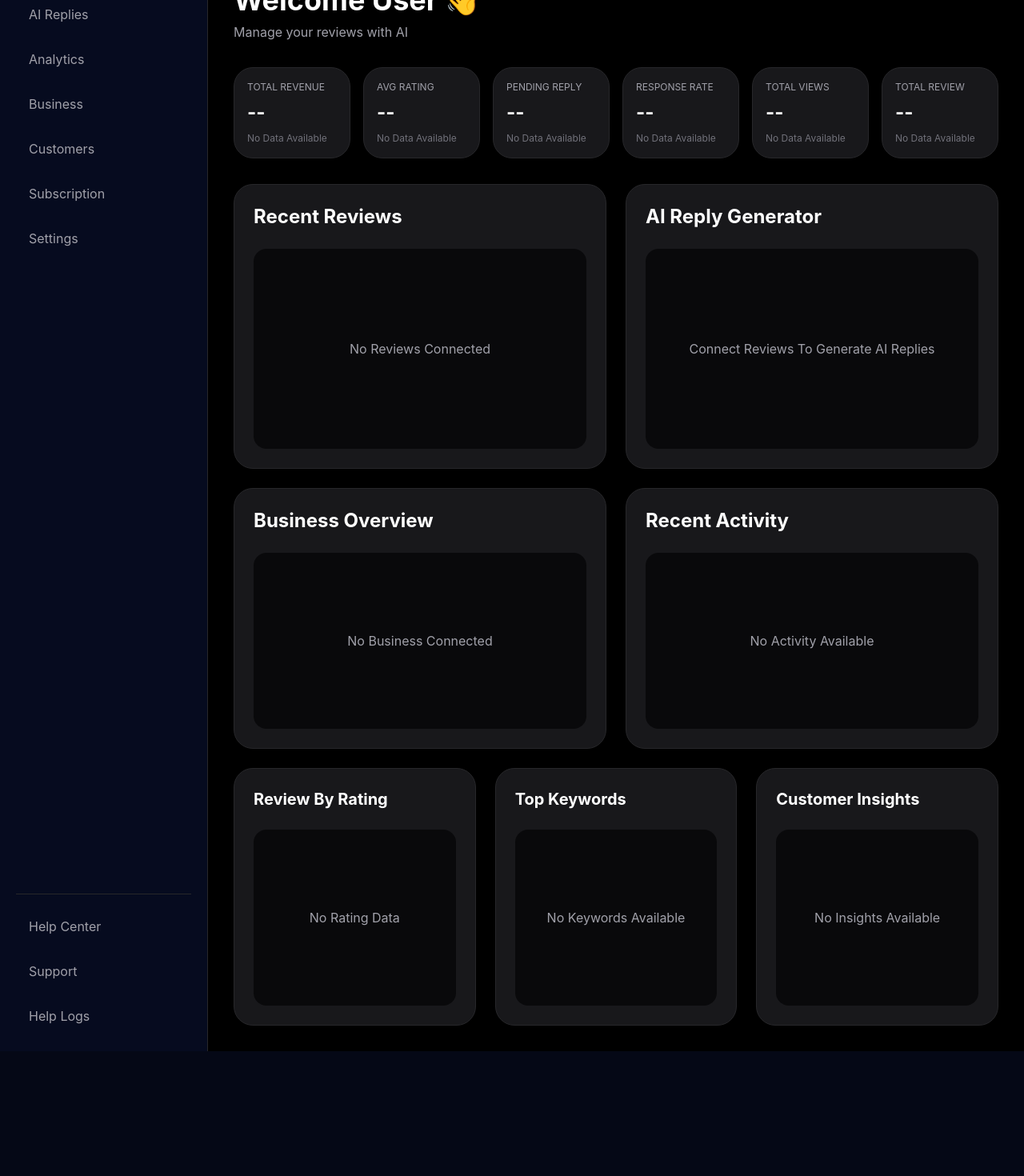
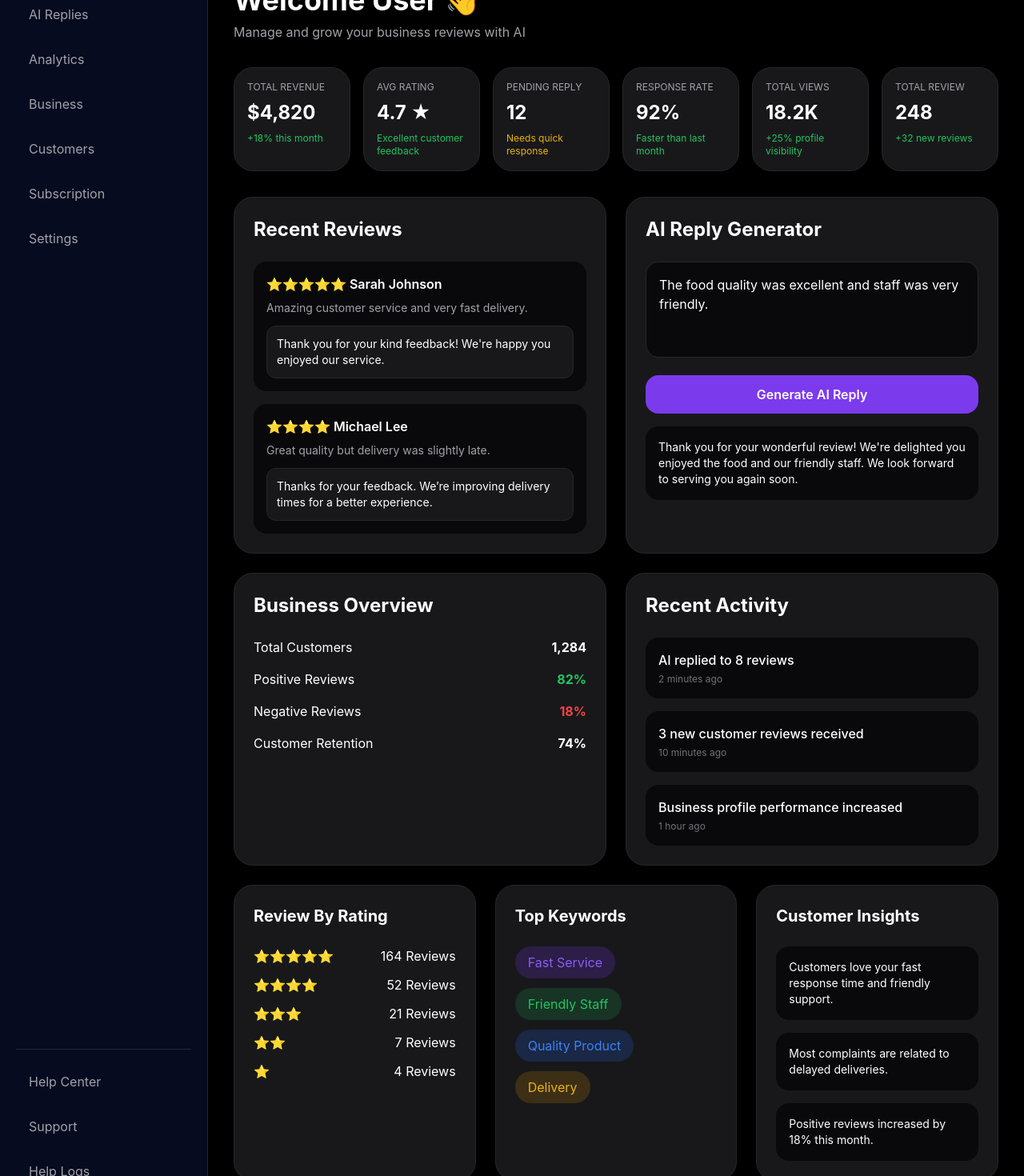
Before and after one commit to afnankhan123456/reviewreply-ai, a Next.js app: page /dashboard in a window 1280 px wide. Shown: the part 140-1610 px from the top of the page at 80% size. Before the commit the page ends 1454 px from the top, so only its background shows below. Built offline with nearby package versions, Linux system fonts and the light colour scheme; no server answers.

Commit message:
Update page.tsx

```diff
--- a/app/dashboard/page.tsx
+++ b/app/dashboard/page.tsx
@@ -29,7 +29,7 @@ export default function DashboardPage() {
           </h1>
 
           <p className="text-zinc-500 dark:text-zinc-400">
-            Manage your reviews with AI
+            Manage and grow your business reviews with AI
           </p>
 
         </div>
@@ -42,11 +42,11 @@ export default function DashboardPage() {
             </p>
 
             <h2 className="text-2xl font-bold mb-2">
-              --
+              $4,820
             </h2>
 
-            <p className="text-zinc-500 text-xs">
-              No Data Available
+            <p className="text-green-500 text-xs">
+              +18% this month
             </p>
           </div>
 
@@ -56,11 +56,11 @@ export default function DashboardPage() {
             </p>
 
             <h2 className="text-2xl font-bold mb-2">
-              --
+              4.7 ★
             </h2>
 
-            <p className="text-zinc-500 text-xs">
-              No Data Available
+            <p className="text-green-500 text-xs">
+              Excellent customer feedback
             </p>
           </div>
 
@@ -70,11 +70,11 @@ export default function DashboardPage() {
             </p>
 
             <h2 className="text-2xl font-bold mb-2">
-              --
+              12
             </h2>
 
-            <p className="text-zinc-500 text-xs">
-              No Data Available
+            <p className="text-yellow-500 text-xs">
+              Needs quick response
             </p>
           </div>
 
@@ -84,11 +84,11 @@ export default function DashboardPage() {
             </p>
 
             <h2 className="text-2xl font-bold mb-2">
-              --
+              92%
             </h2>
 
-            <p className="text-zinc-500 text-xs">
-              No Data Available
+            <p className="text-green-500 text-xs">
+              Faster than last month
             </p>
           </div>
 
@@ -98,11 +98,11 @@ export default function DashboardPage() {
             </p>
 
             <h2 className="text-2xl font-bold mb-2">
-              --
+              18.2K
             </h2>
 
-            <p className="text-zinc-500 text-xs">
-              No Data Available
+            <p className="text-green-500 text-xs">
+              +25% profile visibility
             </p>
           </div>
 
@@ -112,11 +112,11 @@ export default function DashboardPage() {
             </p>
 
             <h2 className="text-2xl font-bold mb-2">
-              --
+              248
             </h2>
 
-            <p className="text-zinc-500 text-xs">
-              No Data Available
+            <p className="text-green-500 text-xs">
+              +32 new reviews
             </p>
           </div>
 
@@ -130,8 +130,40 @@ export default function DashboardPage() {
               Recent Reviews
             </h2>
 
-            <div className="flex items-center justify-center h-[250px] rounded-2xl bg-zinc-100 dark:bg-zinc-950 text-zinc-500 dark:text-zinc-400">
-              No Reviews Connected
+            <div className="space-y-4">
+
+              <div className="bg-zinc-100 dark:bg-zinc-950 rounded-2xl p-4">
+                <p className="font-semibold mb-2">
+                  ⭐⭐⭐⭐⭐ Sarah Johnson
+                </p>
+
+                <p className="text-sm text-zinc-600 dark:text-zinc-400 mb-3">
+                  Amazing customer service and very fast delivery.
+                </p>
+
+                <div className="bg-white dark:bg-zinc-900 rounded-xl p-3 border border-zinc-200 dark:border-zinc-800">
+                  <p className="text-sm">
+                    Thank you for your kind feedback! We're happy you enjoyed our service.
+                  </p>
+                </div>
+              </div>
+
+              <div className="bg-zinc-100 dark:bg-zinc-950 rounded-2xl p-4">
+                <p className="font-semibold mb-2">
+                  ⭐⭐⭐⭐ Michael Lee
+                </p>
+
+                <p className="text-sm text-zinc-600 dark:text-zinc-400 mb-3">
+                  Great quality but delivery was slightly late.
+                </p>
+
+                <div className="bg-white dark:bg-zinc-900 rounded-xl p-3 border border-zinc-200 dark:border-zinc-800">
+                  <p className="text-sm">
+                    Thanks for your feedback. We’re improving delivery times for a better experience.
+                  </p>
+                </div>
+              </div>
+
             </div>
 
           </div>
@@ -142,8 +174,25 @@ export default function DashboardPage() {
               AI Reply Generator
             </h2>
 
-            <div className="flex items-center justify-center h-[250px] rounded-2xl bg-zinc-100 dark:bg-zinc-950 text-zinc-500 dark:text-zinc-400">
-              Connect Reviews To Generate AI Replies
+            <div className="space-y-4">
+
+              <textarea
+                className="w-full h-[120px] rounded-2xl bg-zinc-100 dark:bg-zinc-950 border border-zinc-200 dark:border-zinc-800 p-4 outline-none resize-none"
+                defaultValue="The food quality was excellent and staff was very friendly."
+              />
+
+              <button className="w-full bg-violet-600 hover:bg-violet-700 transition-all rounded-2xl py-3 font-semibold text-white">
+                Generate AI Reply
+              </button>
+
+              <div className="bg-zinc-100 dark:bg-zinc-950 rounded-2xl p-4">
+
+                <p className="text-sm">
+                  Thank you for your wonderful review! We're delighted you enjoyed the food and our friendly staff. We look forward to serving you again soon.
+                </p>
+
+              </div>
+
             </div>
 
           </div>
@@ -158,8 +207,36 @@ export default function DashboardPage() {
               Business Overview
             </h2>
 
-            <div className="flex items-center justify-center h-[220px] rounded-2xl bg-zinc-100 dark:bg-zinc-950 text-zinc-500 dark:text-zinc-400">
-              No Business Connected
+            <div className="space-y-4">
+
+              <div className="flex justify-between">
+                <span>Total Customers</span>
+                <span className="font-bold">
+                  1,284
+                </span>
+              </div>
+
+              <div className="flex justify-between">
+                <span>Positive Reviews</span>
+                <span className="font-bold text-green-500">
+                  82%
+                </span>
+              </div>
+
+              <div className="flex justify-between">
+                <span>Negative Reviews</span>
+                <span className="font-bold text-red-500">
+                  18%
+                </span>
+              </div>
+
+              <div className="flex justify-between">
+                <span>Customer Retention</span>
+                <span className="font-bold">
+                  74%
+                </span>
+              </div>
+
             </div>
 
           </div>
@@ -170,8 +247,38 @@ export default function DashboardPage() {
               Recent Activity
             </h2>
 
-            <div className="flex items-center justify-center h-[220px] rounded-2xl bg-zinc-100 dark:bg-zinc-950 text-zinc-500 dark:text-zinc-400">
-              No Activity Available
+            <div className="space-y-4">
+
+              <div className="bg-zinc-100 dark:bg-zinc-950 rounded-2xl p-4">
+                <p className="font-medium">
+                  AI replied to 8 reviews
+                </p>
+
+                <p className="text-xs text-zinc-500 mt-1">
+                  2 minutes ago
+                </p>
+              </div>
+
+              <div className="bg-zinc-100 dark:bg-zinc-950 rounded-2xl p-4">
+                <p className="font-medium">
+                  3 new customer reviews received
+                </p>
+
+                <p className="text-xs text-zinc-500 mt-1">
+                  10 minutes ago
+                </p>
+              </div>
+
+              <div className="bg-zinc-100 dark:bg-zinc-950 rounded-2xl p-4">
+                <p className="font-medium">
+                  Business profile performance increased
+                </p>
+
+                <p className="text-xs text-zinc-500 mt-1">
+                  1 hour ago
+                </p>
+              </div>
+
             </div>
 
           </div>
@@ -186,8 +293,33 @@ export default function DashboardPage() {
               Review By Rating
             </h2>
 
-            <div className="flex items-center justify-center h-[220px] rounded-2xl bg-zinc-100 dark:bg-zinc-950 text-zinc-500 dark:text-zinc-400">
-              No Rating Data
+            <div className="space-y-3">
+
+              <div className="flex justify-between">
+                <span>⭐⭐⭐⭐⭐</span>
+                <span>164 Reviews</span>
+              </div>
+
+              <div className="flex justify-between">
+                <span>⭐⭐⭐⭐</span>
+                <span>52 Reviews</span>
+              </div>
+
+              <div className="flex justify-between">
+                <span>⭐⭐⭐</span>
+                <span>21 Reviews</span>
+              </div>
+
+              <div className="flex justify-between">
+                <span>⭐⭐</span>
+                <span>7 Reviews</span>
+              </div>
+
+              <div className="flex justify-between">
+                <span>⭐</span>
+                <span>4 Reviews</span>
+              </div>
+
             </div>
 
           </div>
@@ -198,8 +330,24 @@ export default function DashboardPage() {
               Top Keywords
             </h2>
 
-            <div className="flex items-center justify-center h-[220px] rounded-2xl bg-zinc-100 dark:bg-zinc-950 text-zinc-500 dark:text-zinc-400">
-              No Keywords Available
+            <div className="flex flex-wrap gap-3">
+
+              <span className="px-4 py-2 rounded-full bg-violet-600/20 text-violet-500">
+                Fast Service
+              </span>
+
+              <span className="px-4 py-2 rounded-full bg-green-600/20 text-green-500">
+                Friendly Staff
+              </span>
+
+              <span className="px-4 py-2 rounded-full bg-blue-600/20 text-blue-500">
+                Quality Product
+              </span>
+
+              <span className="px-4 py-2 rounded-full bg-yellow-600/20 text-yellow-500">
+                Delivery
+              </span>
+
             </div>
 
           </div>
@@ -210,8 +358,26 @@ export default function DashboardPage() {
               Customer Insights
             </h2>
 
-            <div className="flex items-center justify-center h-[220px] rounded-2xl bg-zinc-100 dark:bg-zinc-950 text-zinc-500 dark:text-zinc-400">
-              No Insights Available
+            <div className="space-y-4">
+
+              <div className="bg-zinc-100 dark:bg-zinc-950 rounded-2xl p-4">
+                <p className="text-sm">
+                  Customers love your fast response time and friendly support.
+                </p>
+              </div>
+
+              <div className="bg-zinc-100 dark:bg-zinc-950 rounded-2xl p-4">
+                <p className="text-sm">
+                  Most complaints are related to delayed deliveries.
+                </p>
+              </div>
+
+              <div className="bg-zinc-100 dark:bg-zinc-950 rounded-2xl p-4">
+                <p className="text-sm">
+                  Positive reviews increased by 18% this month.
+                </p>
+              </div>
+
             </div>
 
           </div>
```
